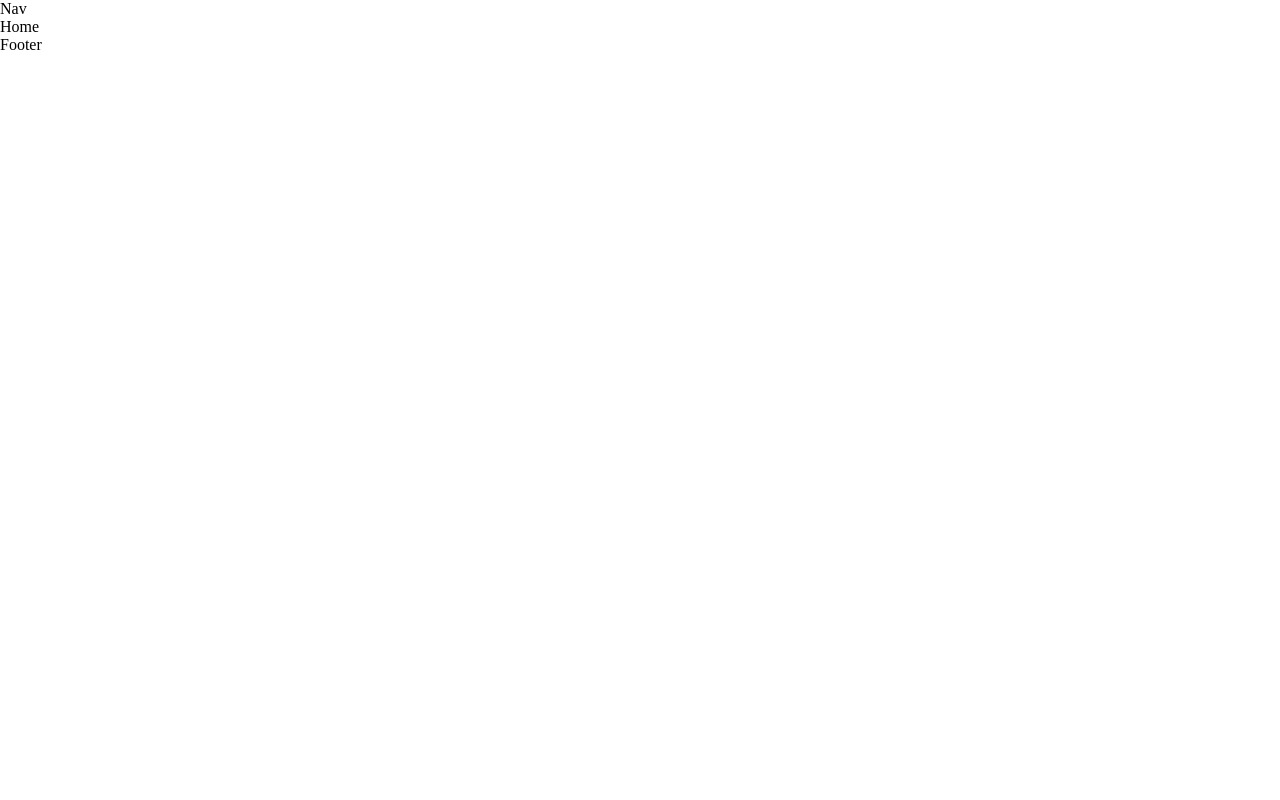
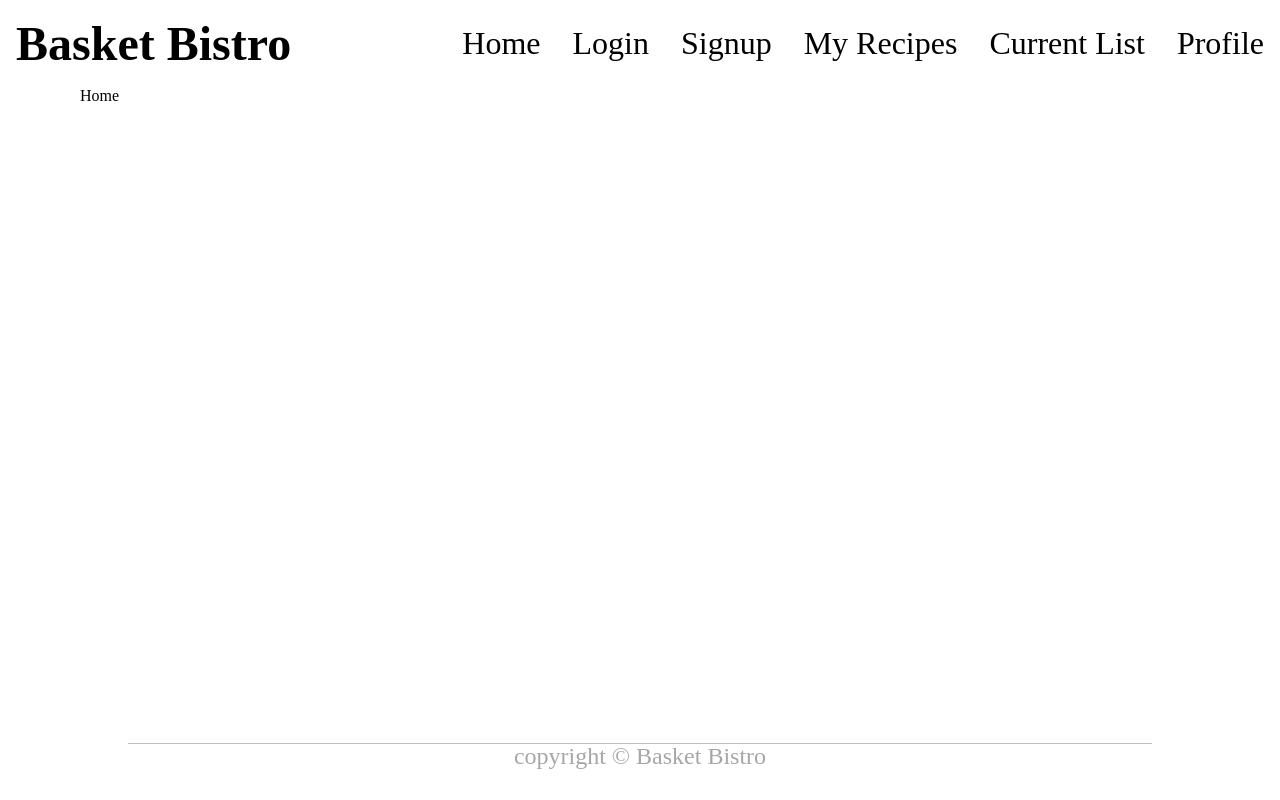
Before and after one commit to CaptainEB/BasketBistro, a React (Vite) app in the folder client/: page / in a window 1280 px wide. Built offline with nearby package versions, Linux system fonts and the light colour scheme.

Commit message:
basic styling

```diff
--- a/client/src/App.scss
+++ b/client/src/App.scss
@@ -0,0 +1,4 @@
+main {
+	margin-inline: 5rem;
+	min-height: 80dvh;
+}
--- a/client/src/components/Footer/Footer.jsx
+++ b/client/src/components/Footer/Footer.jsx
@@ -1,3 +1,9 @@
+import './Footer.scss';
+
 export default function Footer() {
-	return <div>Footer</div>;
+	return (
+		<footer>
+			<h3 className="footer-text">copyright © Basket Bistro</h3>
+		</footer>
+	);
 }
--- a/client/src/components/Footer/Footer.scss
+++ b/client/src/components/Footer/Footer.scss
@@ -0,0 +1,21 @@
+footer {
+	position: relative;
+	padding-block: 1rem;
+	&::after {
+		content: '';
+		position: absolute;
+		width: 80%;
+		height: 1px;
+		top: 0;
+		left: 10%;
+		background-color: rgba(0, 0, 0, 0.25);
+		margin: 1rem auto;
+	}
+}
+
+.footer-text {
+	font-size: 1.5rem;
+	font-weight: 400;
+	color: rgba(0, 0, 0, 0.35);
+	text-align: center;
+}
--- a/client/src/components/Nav/Nav.jsx
+++ b/client/src/components/Nav/Nav.jsx
@@ -1,3 +1,34 @@
+import { Link } from 'react-router-dom';
+import './Nav.scss';
+
 export default function Nav() {
-	return <div>Nav</div>;
+	return (
+		<nav>
+			<ul className="nav-ul">
+				<h1>Basket Bistro</h1>
+				<li>
+					<Link to="/">Home</Link>
+				</li>
+
+				<li>
+					<Link to="/login">Login</Link>
+				</li>
+
+				<li>
+					<Link to="/signup">Signup</Link>
+				</li>
+
+				<li>
+					<Link to="/myrecipes">My Recipes</Link>
+				</li>
+
+				<li>
+					<Link to="/currentlist">Current List</Link>
+				</li>
+				<li>
+					<Link to="/profile">Profile</Link>
+				</li>
+			</ul>
+		</nav>
+	);
 }
--- a/client/src/components/Nav/Nav.scss
+++ b/client/src/components/Nav/Nav.scss
@@ -0,0 +1,17 @@
+.nav-ul {
+	font-size: 2rem;
+	justify-content: center;
+	align-items: center;
+	gap: 2rem;
+	display: flex;
+	margin: 1rem;
+	& h1 {
+		margin-right: auto;
+	}
+
+	& > li {
+		&:hover {
+			color: red;
+		}
+	}
+}
```
